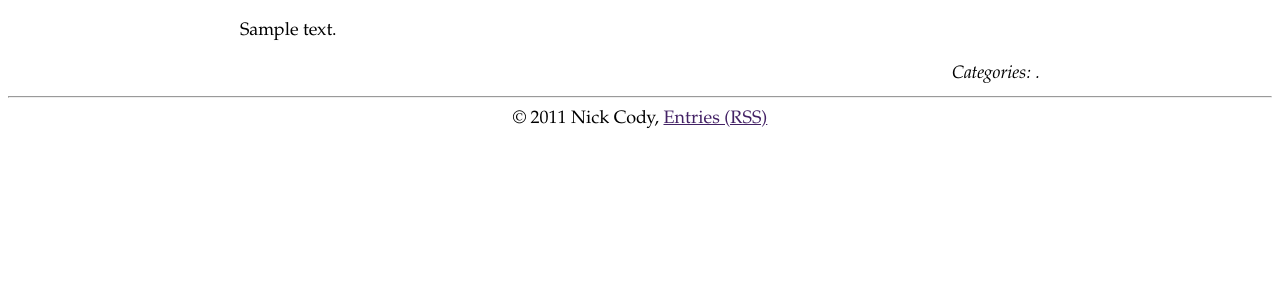
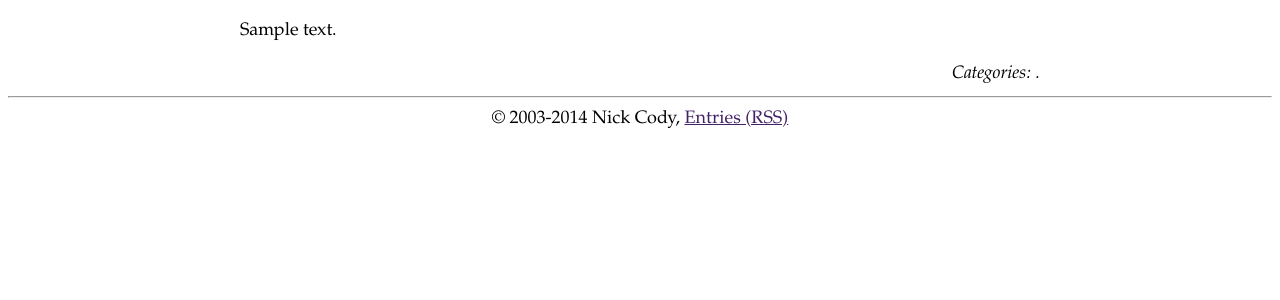
Before and after one commit to NickCody/PrimordialOozeWpTheme, a WordPress theme: template index.php in a window 1280 px wide. Shown: the part 209-509 px from the top of the page. Run offline with PHP 8.4 and a stand-in for WordPress, Linux system fonts and the light colour scheme; the site name, menu and one post (Sample post) are stand-ins, and other content is empty; some libraries are stand-ins or nearby versions.

Commit message:
Copyright year update

```diff
--- a/footer.php
+++ b/footer.php
@@ -1,6 +1,6 @@
 <hr />
 <div id="footer" role="contentinfo">
-	<div>&copy; 2011 Nick Cody, <a href="<?php bloginfo('rss2_url'); ?>">Entries (RSS)</a></div>
+	<div>&copy; 2003-2014 Nick Cody, <a href="<?php bloginfo('rss2_url'); ?>">Entries (RSS)</a></div>
 </div>
 </div>
 
--- a/header.php
+++ b/header.php
@@ -5,9 +5,12 @@
  */
 ?>
 <!DOCTYPE html>
+<html>
 <head>
 <meta http-equiv="Content-Type" content="<?php bloginfo('html_type'); ?>; charset=<?php bloginfo('charset'); ?>" />
 <title><?php wp_title('&laquo;', true, 'right'); ?> <?php bloginfo('name'); ?></title>
+
+<link rel="alternate" type="application/rss+xml" title="Primordial Ooze" href="<?php bloginfo('rss2_url'); ?>"/>
 
 <!-- Bootstrap first, then we override -->
 <!--
```
